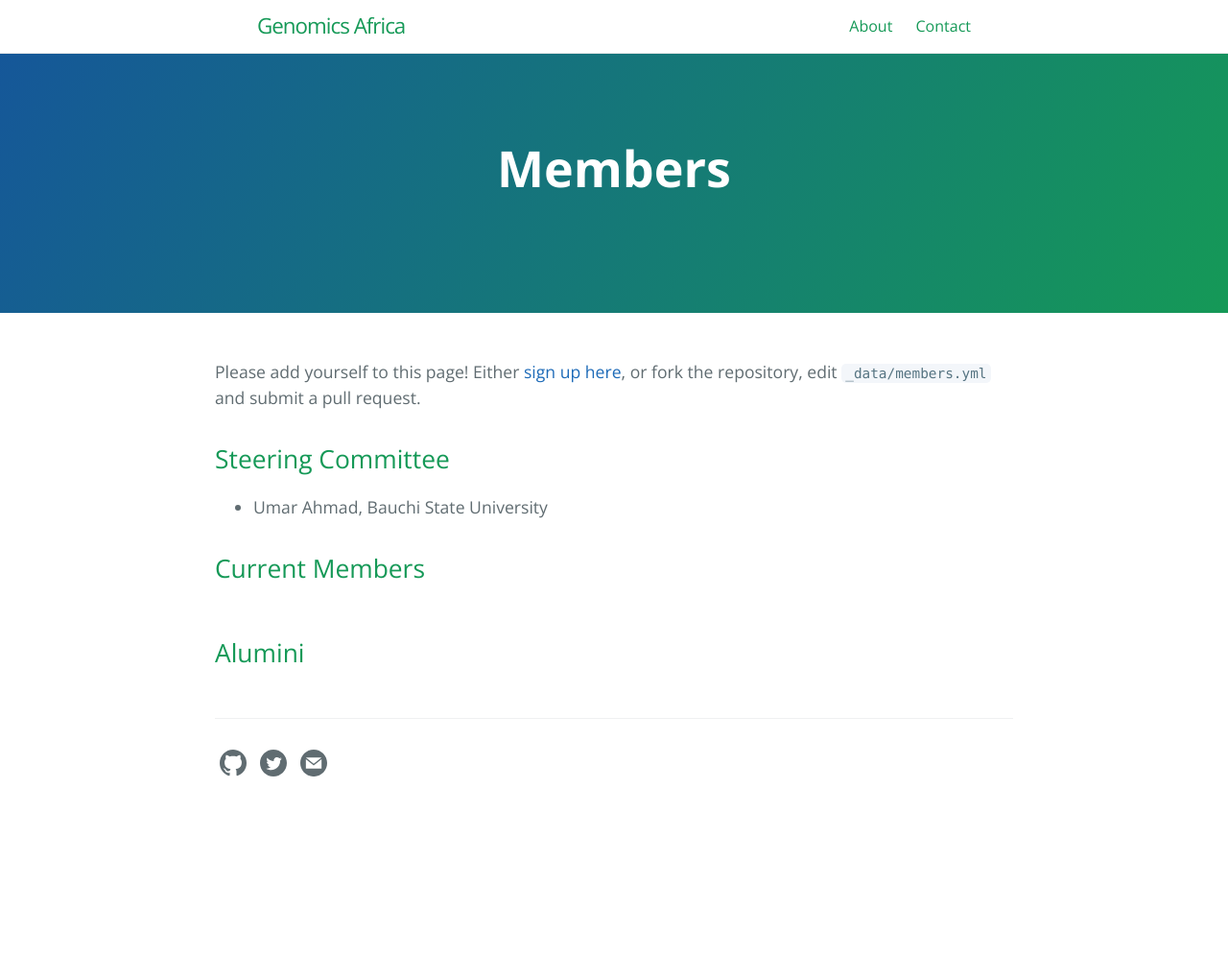
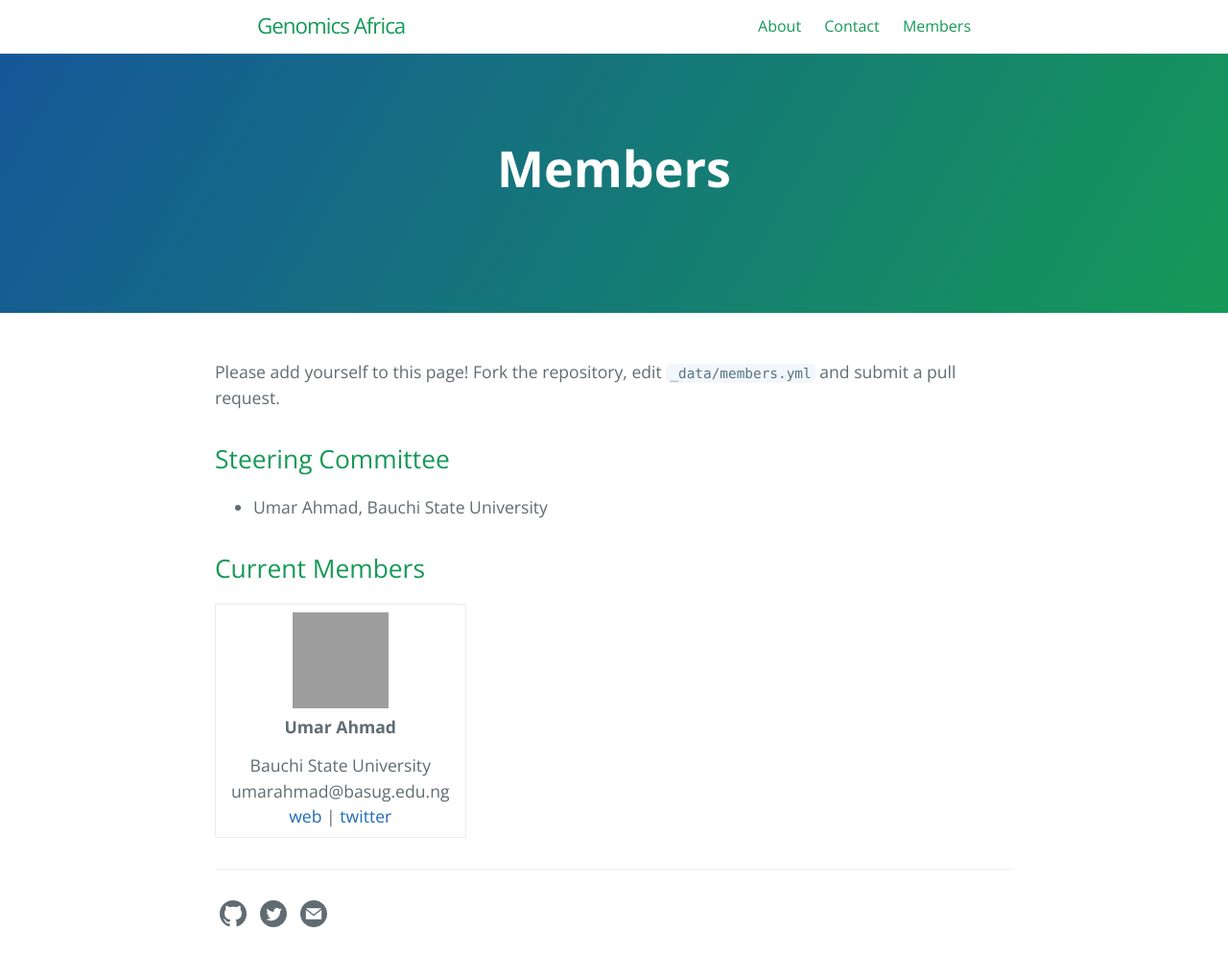
Before and after one commit to OluwaninsolaAO/genomics-africa, a Jekyll site: the page built from members.md, in a window 1280 px wide. Shown: the whole page at 96% size. Built offline with Jekyll 4.4.1, drawn with Linux system fonts in a browser that asks for light colours; before the commit the page ends 900 px from its top, so only the background shows below that; grey boxes are pictures that could not be loaded.

Commit message:
Creates data file for members and set members page to be visible on nav

```diff
--- a/_config.yml
+++ b/_config.yml
@@ -28,4 +28,4 @@ plugins:
 target-blank:
   rel: nofollow
 
-header_page_refs: ['now', 'about', 'contact']
+header_page_refs: ['about', 'contact', 'members']
--- /dev/null
+++ b/_data/members.yml
@@ -0,0 +1,6 @@
+- name: Umar Ahmad
+  github: babasaraki
+  institute: Bauchi State University
+  email: umarahmad@basug.edu.ng
+  website: https://babasaraki.github.io
+  twitter: babasaraky
--- a/members.md
+++ b/members.md
@@ -1,21 +1,21 @@
 ---
 layout: page
 title: Members
-permalink: /members/
+permalink: /members.html
+ref: members
+order: 4
 ---
 
-Please add yourself to this page! Either [sign up here](../member_registration.html), or fork the repository, edit `_data/members.yml` and submit a pull request.
+Please add yourself to this page! Fork the repository, edit `_data/members.yml` and submit a pull request.
 
 ## Steering Committee
 
 - Umar Ahmad, Bauchi State University
 
-
 ## Current Members
 
 <table>
 {% for member in site.data.members %}
-
     {% capture modulo %}{{ forloop.index | modulo: 3 }}{% endcapture %}
     {% if modulo == '1' %}
       <tr>
@@ -46,31 +46,4 @@ in the data directory you need to add yourself to the members.yml file:
   name: Mark Dunning
   institute: Sheffield University Bioinformatics Core
   email: m.j.dunning@sheffield.ac.uk
-
-
 -->
-
-## Alumini
-
-<table>
-{% for member in site.data.alumni %}
-  {% capture modulo %}{{ forloop.index | modulo: 3 }}{% endcapture %}
-    {% if modulo == '1' %}
-      <tr>
-    {% endif %}
-    <td align="center">
-      {% if member.github %}
-        {% avatar user=member.github size=100 %}<br>
-        {% else %}
-        <img src="/assets/no-github.png"><br>
-      {% endif %}
-      <strong>{{ member.name }}</strong><br>
-      {{ member.institute }}<br>
-      {{ member.email }}<br>
-      <a href="{{member.website}}">{{member.website}}</a>
-     </td>
-    {% if modulo == '0' or forloop.last %}
-    </tr>
-    {% endif %}
-{% endfor %}
-</table>
```
